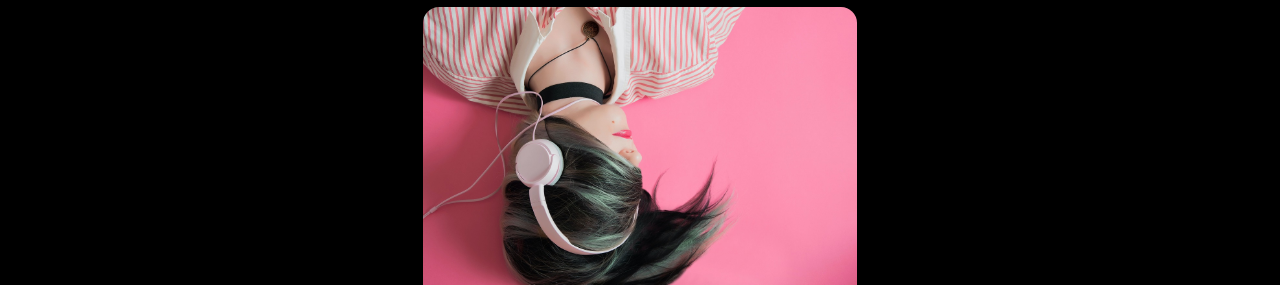
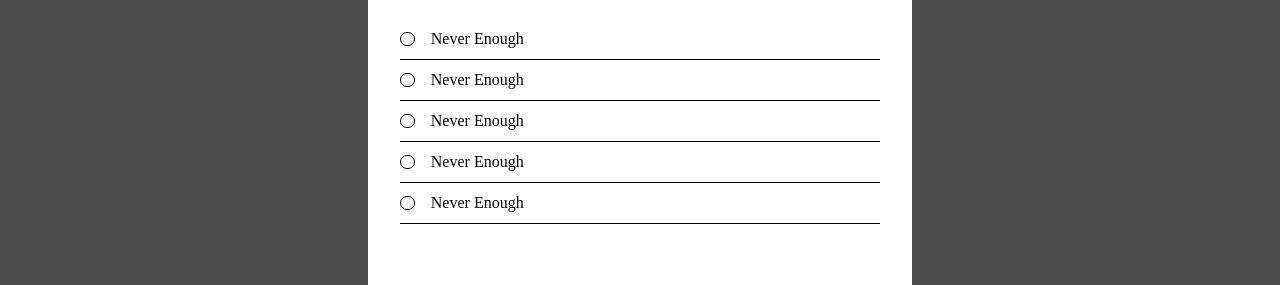
Before and after one commit to tobi-bams/Audio-player, a plain HTML site: page index.html in a window 1280 px wide. Shown: the part 252-537 px from the top of the page. Drawn offline with Linux system fonts and the light colour scheme.

Commit message:
adding somgs to the playlist UI

```diff
--- a/css/style.css
+++ b/css/style.css
@@ -51,6 +51,7 @@ main{
     outline: none;
     cursor: pointer;
     background-color: white;
+    background-size: cover;
 }
 
 
@@ -222,3 +223,53 @@ small{
 #savePlaylist{
     margin-right: 0.5em;
 }
+
+
+/* Storing Playlist Songs */
+#SelectSongsContainer{
+    position: absolute;
+    background-color: transparent;
+    width: 100%;
+    height: 100vh;
+    display: flex;
+    align-items: center;
+    justify-content: center;
+    background-color: rgba(255, 255, 255, 0.3);
+    box-sizing: border-box;
+    padding: 1em;
+}
+
+.playlistSongsContainer{
+    background-color: white;
+    height: 25em;
+    width: 30em;
+    display: flex;
+    flex-direction: column;
+    padding: 2em;
+    border-radius: 1em;
+    /* align-items: center;  */
+}
+
+#selectedPlaylistTitle{
+    margin-bottom: 1em;
+}
+.songsContainer{
+    display: flex;
+    flex-direction: column;
+}
+
+.songs{
+    display: flex;
+    height: 2.5em;
+    width: 100%;
+    border-bottom: 1px solid black;
+    align-items: center;
+}
+
+.radioButton{
+    height: 0.8em;
+    width: 0.8em;
+    border-radius: 50%;
+    border: 1px solid black;
+    margin-right: 1em;
+}
--- a/index.html
+++ b/index.html
@@ -21,6 +21,37 @@
                         <button id="savePlaylist">Create Playlist</button>
                         <button id="cancel">Cancel</button>
                     </div>
+                </div>
+            </div>
+        </div>
+        <div id="SelectSongsContainer">
+            <div class="playlistSongsContainer">
+                <h3 id="selectedPlaylistTitle">Happy</h3>
+                <div class="songsContainer">
+                    <div class="songs">
+                        <div class="radioButton"></div>
+                        <p>Never Enough</p>
+                    </div>
+                    <div class="songs">
+                        <div class="radioButton"></div>
+                        <p>Never Enough</p>
+                    </div>
+                    <div class="songs">
+                        <div class="radioButton"></div>
+                        <p>Never Enough</p>
+                    </div>
+                    <div class="songs">
+                        <div class="radioButton"></div>
+                        <p>Never Enough</p>
+                    </div>
+                    <div class="songs">
+                        <div class="radioButton"></div>
+                        <p>Never Enough</p>
+                    </div>
+                </div>
+                <div class="playListControlButtons">
+                    <button id="saveSongs">Save Songs</button>
+                    <button id="cancalSaveSongs">Cancel</button>
                 </div>
             </div>
         </div>
--- a/index.js
+++ b/index.js
@@ -120,17 +120,17 @@ savePlaylist.addEventListener("click", () => {
     }
     else{
         newPlayListContainer.style.display = "none";
-        creatingTiles();
+        creatingPlaylistUI();
         playlistName.value = "";
     }
 });
 
-function creatingTiles(){
+function creatingPlaylistUI(){
     let firstDiv = document.createElement("div");
     firstDiv.className = "playlist";
     let innerDiv = document.createElement("button");
     innerDiv.className = "playlistButtons";
-    innerDiv.style.backgroundColor = "red";
+    innerDiv.style.backgroundImage = "url('./assets/images/image1.jpg')";
     let playListTitle = document.createElement("p");
     playListTitle.textContent = playlistName.value;
 
```
